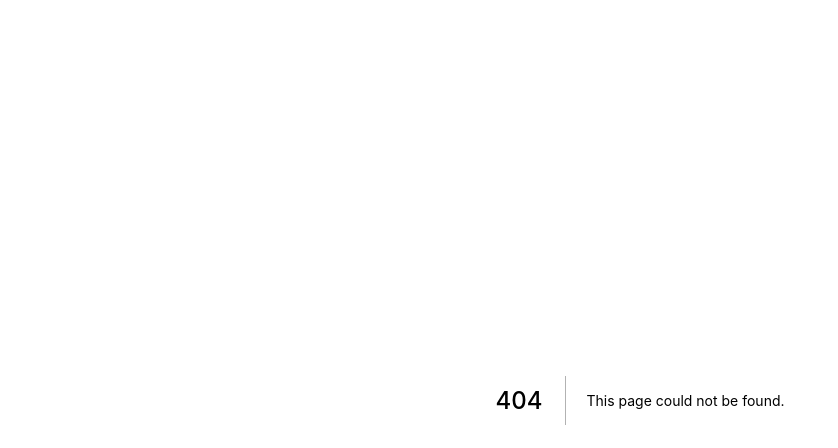
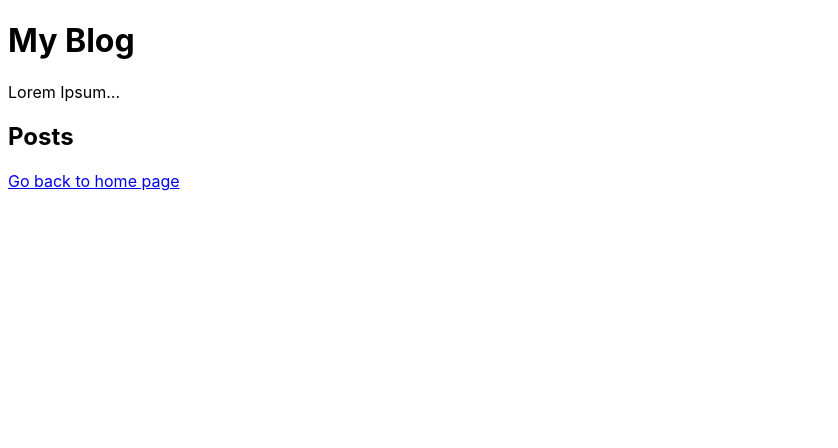
Before and after one commit to NikRoe/my-first-next-project-blog, a Next.js app: page /blog/example-1 in a window 1280 px wide. Before the commit this address had no page. Shown: the top 448 px of the page, without its empty margins (0-838 px from the left). Built offline with nearby package versions, Linux system fonts and the light colour scheme.

Commit message:
add example pages and links between pages

```diff
--- a/components/Post/Post.js
+++ b/components/Post/Post.js
@@ -1,3 +1,4 @@
+import Link from "next/link";
 import * as React from "react";
 import styled from "styled-components";
 
@@ -6,6 +7,9 @@ export function Post({ id, title, date }) {
     <Container>
       <Title id={id}>{title}</Title>
       <time dateTime={date}>{date}</time>
+      <Link href={"/blog/" + id}>
+        <a> Go to blog post</a>
+      </Link>
     </Container>
   );
 }
--- /dev/null
+++ b/pages/blog/example-1.js
@@ -0,0 +1,16 @@
+// import { Post } from "../../components/Post/Post";
+
+import Link from "next/link";
+
+export default function ExampleOne() {
+  return (
+    <>
+      <h1>My Blog</h1>
+      <p>Lorem Ipsum…</p>
+      <h2>Posts</h2>
+      <Link href="/">
+        <a>Go back to home page</a>
+      </Link>
+    </>
+  );
+}
```
Also changed, not shown: pages/blog/example-2.js (added, +14 -0 lines), pages/blog/example-3.js (added, +14 -0 lines).
